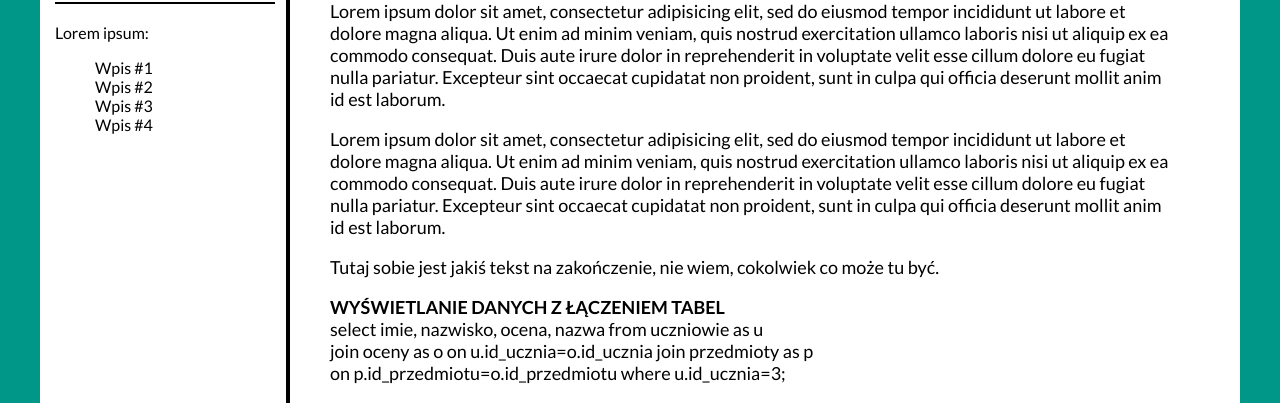
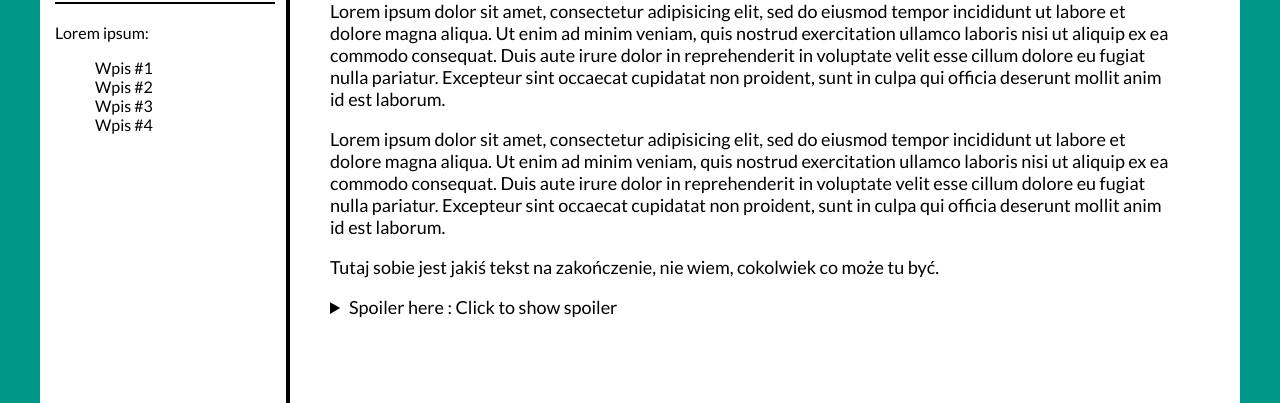
Before and after one commit to radek024/stronka, a plain HTML site: page index.html in a window 1280 px wide. Shown: the part 263-666 px from the top of the page. Drawn offline with Linux system fonts and the light colour scheme.

Commit message:
Update index.html

```diff
--- a/index.html
+++ b/index.html
@@ -69,7 +69,9 @@
 							<p>Lorem ipsum dolor sit amet, consectetur adipisicing elit, sed do eiusmod tempor incididunt ut labore et dolore magna aliqua. Ut enim ad minim veniam, quis nostrud exercitation ullamco laboris nisi ut aliquip ex ea commodo consequat. Duis aute irure dolor in reprehenderit in voluptate velit esse cillum dolore eu fugiat nulla pariatur. Excepteur sint occaecat cupidatat non proident, sunt in culpa qui officia deserunt mollit anim id est laborum.</p>
 
 							<p>Tutaj sobie jest jakiś tekst na zakończenie, nie wiem, cokolwiek co może tu być.</p>
-							<p><strong>WYŚWIETLANIE DANYCH Z ŁĄCZENIEM TABEL</strong><br>
+<details>
+    <summary>Spoiler here : Click to show spoiler</summary>
+    <p><strong>WYŚWIETLANIE DANYCH Z ŁĄCZENIEM TABEL</strong><br>
 select imie, nazwisko, ocena, nazwa from uczniowie as u <br>
 join oceny as o on u.id_ucznia=o.id_ucznia join przedmioty as p <br>
 on p.id_przedmiotu=o.id_przedmiotu where u.id_ucznia=3;<br><br>
@@ -99,6 +101,8 @@ as n join oceny as o on o.id_nauczyciela=n.id_nauczyciela<br>
 group by imie, nazwisko<br>
 order by round(avg(ocena),2) desc ;<br><br>
 </p>
+</details>
+
 						</div>
 					</div>
 					<div style="clear:both"></div>
```
